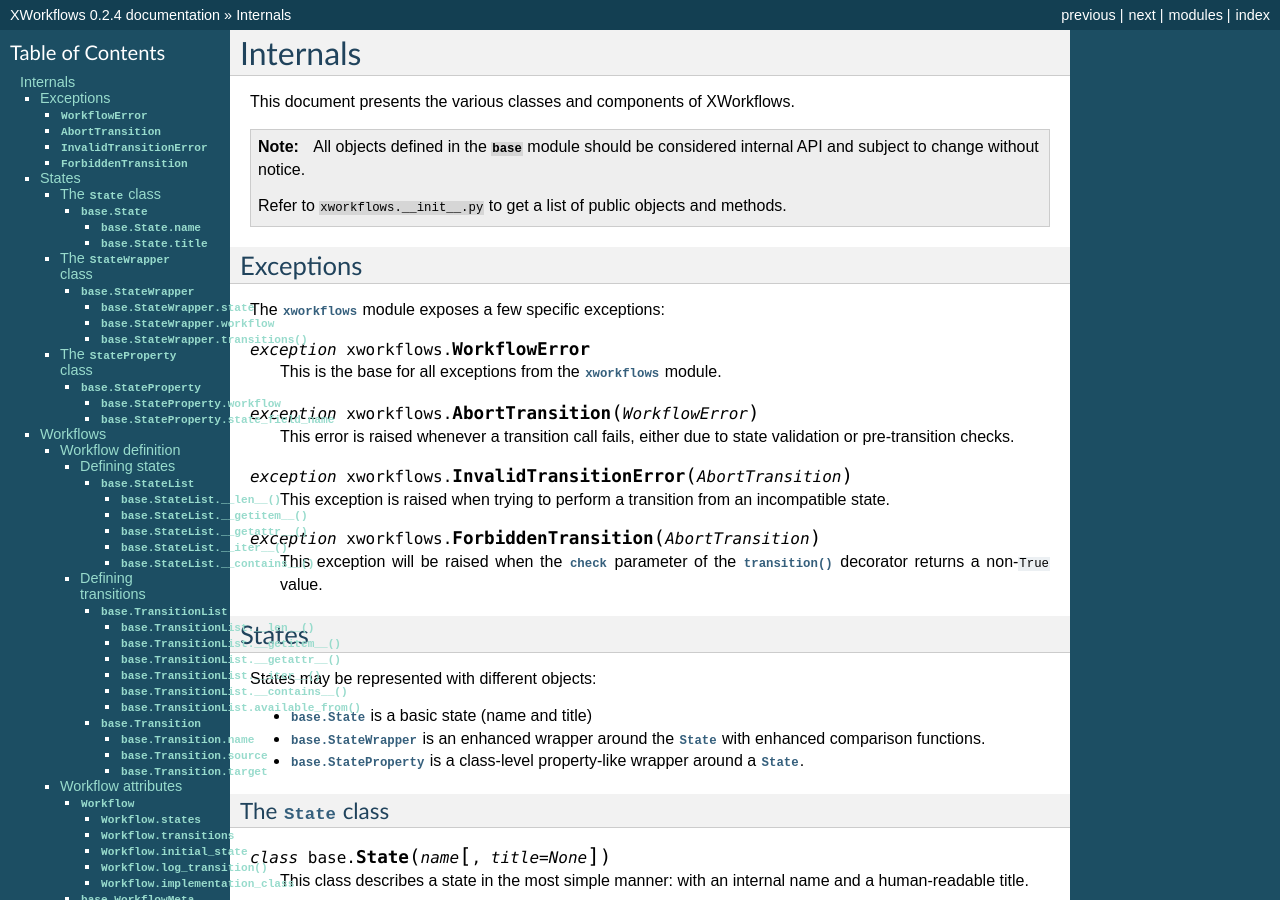
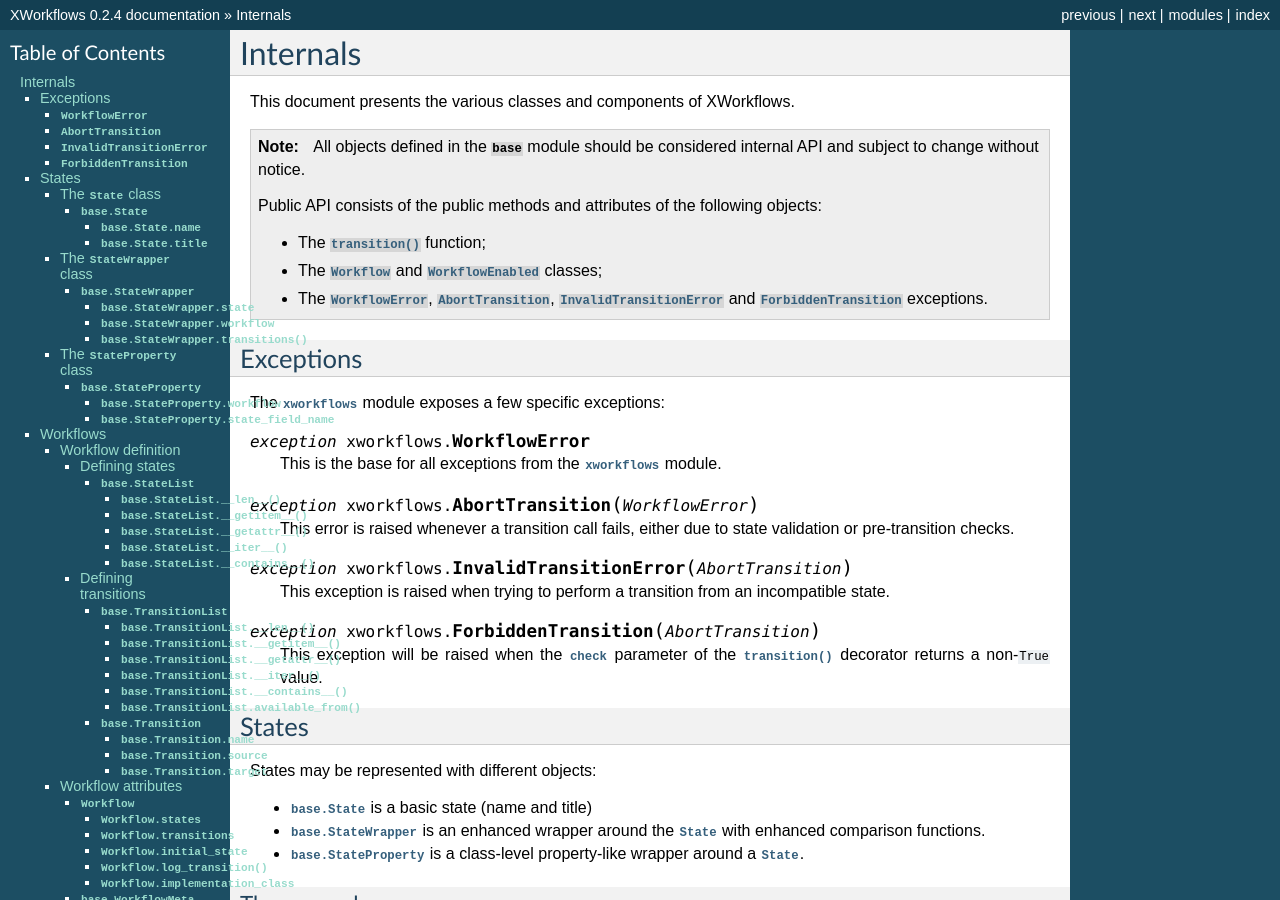
Before and after one commit to rbarrois/xworkflows, a Sphinx documentation site: the page built from doc/internals.rst, in a window 1280 px wide and 900 px high. Built offline with Sphinx 7.4.7, drawn with Linux system fonts in a browser that asks for light colours.

Commit message:
Clarify what belongs to public and private APIs.
Signed-off-by: Raphaël Barrois <raphael.barrois@polytechnique.org>

```diff
--- a/doc/internals.rst
+++ b/doc/internals.rst
@@ -10,7 +10,11 @@ This document presents the various classes and components of XWorkflows.
 .. note:: All objects defined in the :mod:`base` module should be considered internal API
           and subject to change without notice.
 
-          Refer to ``xworkflows.__init__.py`` to get a list of public objects and methods.
+          Public API consists of the public methods and attributes of the following objects:
+
+          - The :func:`transition` function;
+          - The :class:`Workflow` and :class:`WorkflowEnabled` classes;
+          - The :exc:`WorkflowError`, :exc:`AbortTransition`, :exc:`InvalidTransitionError` and :exc:`ForbiddenTransition` exceptions.
 
 Exceptions
 ----------
```
Also changed, not shown: 1 other file.
